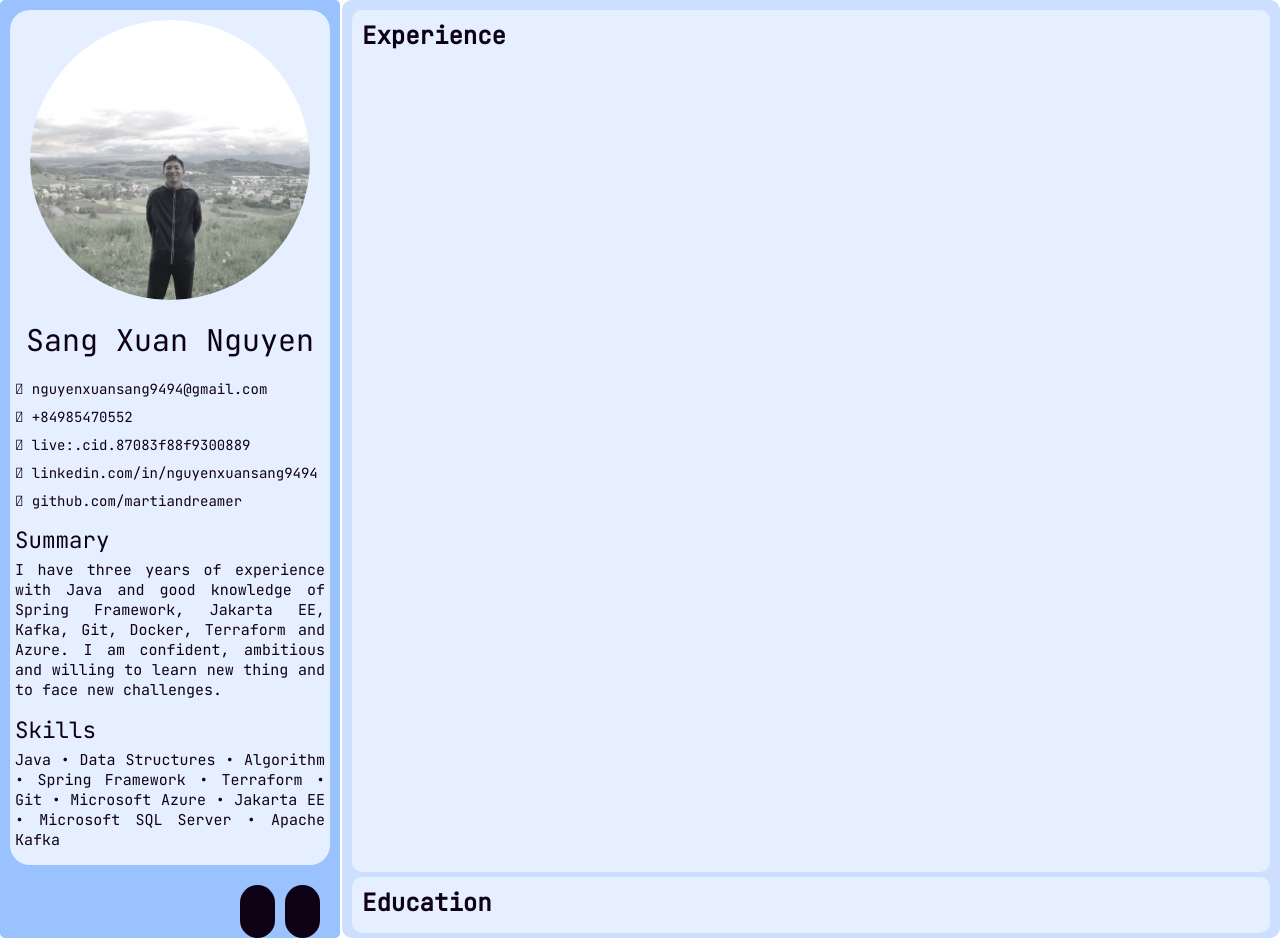
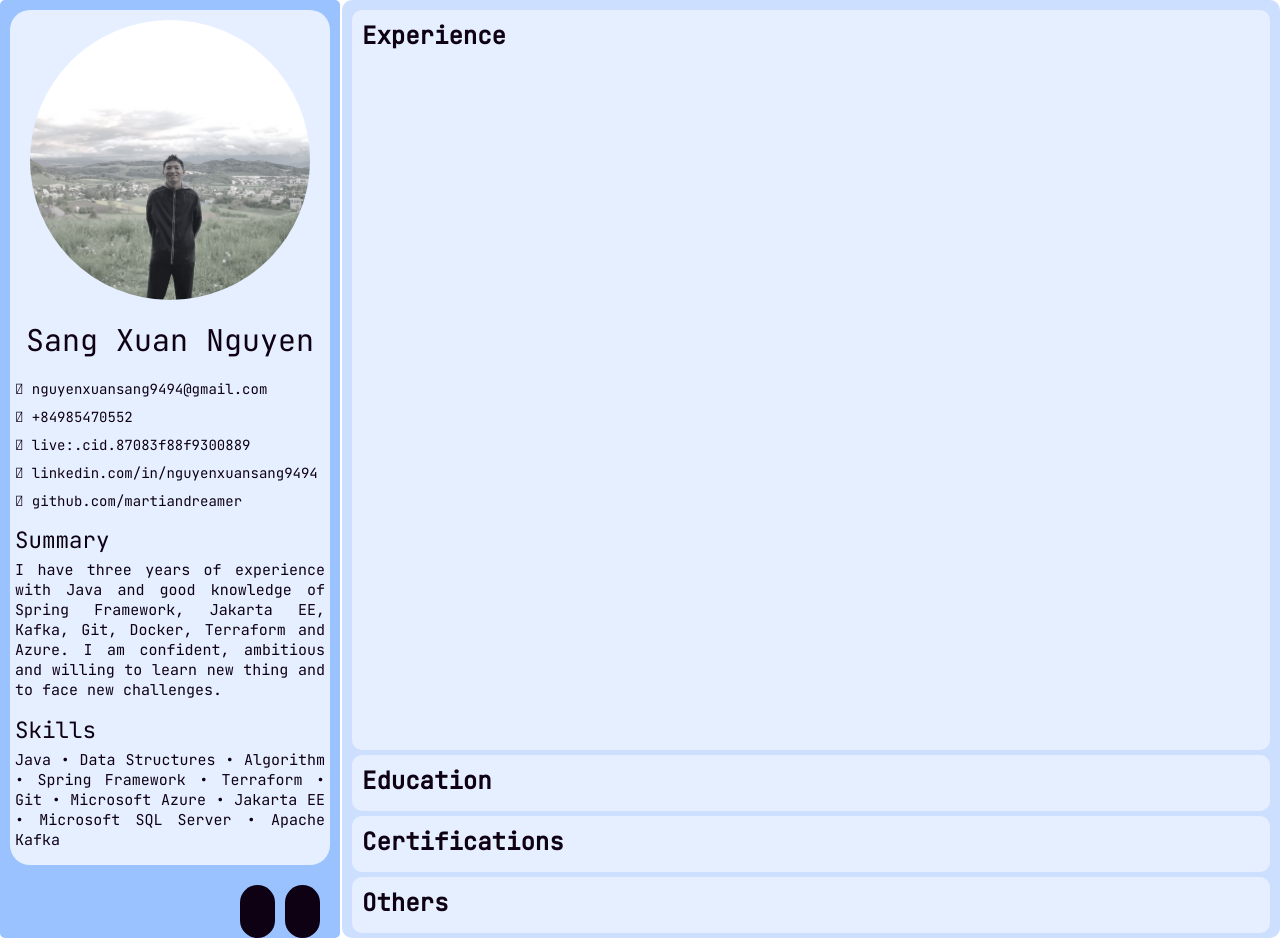
Before and after one commit to MartianDreamer/react-portfolio, a React (Create React App) app: page / in a window 1280 px wide. Built offline with nearby package versions, Linux system fonts and the light colour scheme; a web font is replaced by a local one.

Commit message:
content tab

```diff
--- a/src/components/right/RightContainer.js
+++ b/src/components/right/RightContainer.js
@@ -8,6 +8,8 @@ export function RightContainer() {
   const { theme } = useContext(ThemeContext);
   const experienceTabTitle = "Experience";
   const educationTabTitle = "Education";
+  const cerfiticationsTabTitle = "Certifications";
+  const othersTabTitle = "Others";
   const [unfoldTab, setUnfoldTab] = useState(experienceTabTitle);
   const css = {
     minHeight: "100vh",
@@ -32,6 +34,14 @@ export function RightContainer() {
           title={educationTabTitle}
           style={{ margin: "0px 10px 5px 10px" }}
         ></ContentContainer>
+        <ContentContainer
+          title={cerfiticationsTabTitle}
+          style={{ margin: "0px 10px 5px 10px" }}
+        ></ContentContainer>
+        <ContentContainer
+          title={othersTabTitle}
+          style={{ margin: "0px 10px 5px 10px" }}
+        ></ContentContainer>
       </FoldContext.Provider>
     </div>
   );
--- a/src/components/right/content/ContentContainer.js
+++ b/src/components/right/content/ContentContainer.js
@@ -1,7 +1,7 @@
-import { useContext, useState } from "react";
+import { useContext } from "react";
 import { ThemeContext } from "../../../App";
+import { FoldContext } from "../RightContainer";
 import "./content.css";
-import { FoldContext } from "../RightContainer";
 
 export function ContentContainer({ children, title = "Tab", style }) {
   const { theme } = useContext(ThemeContext);
```
